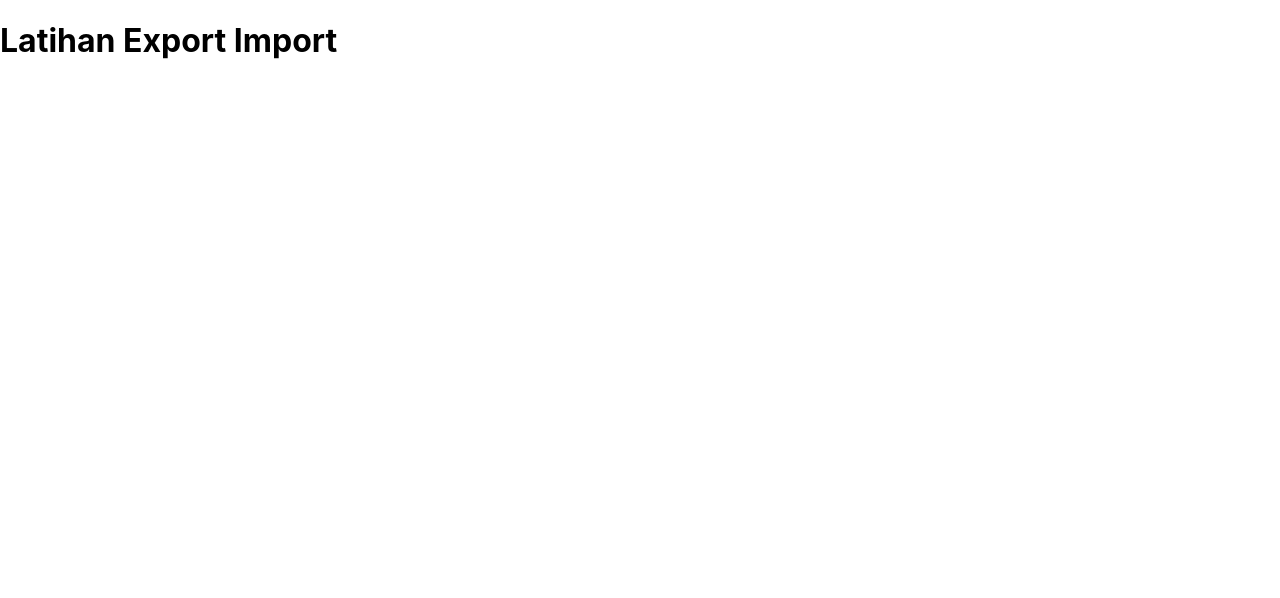
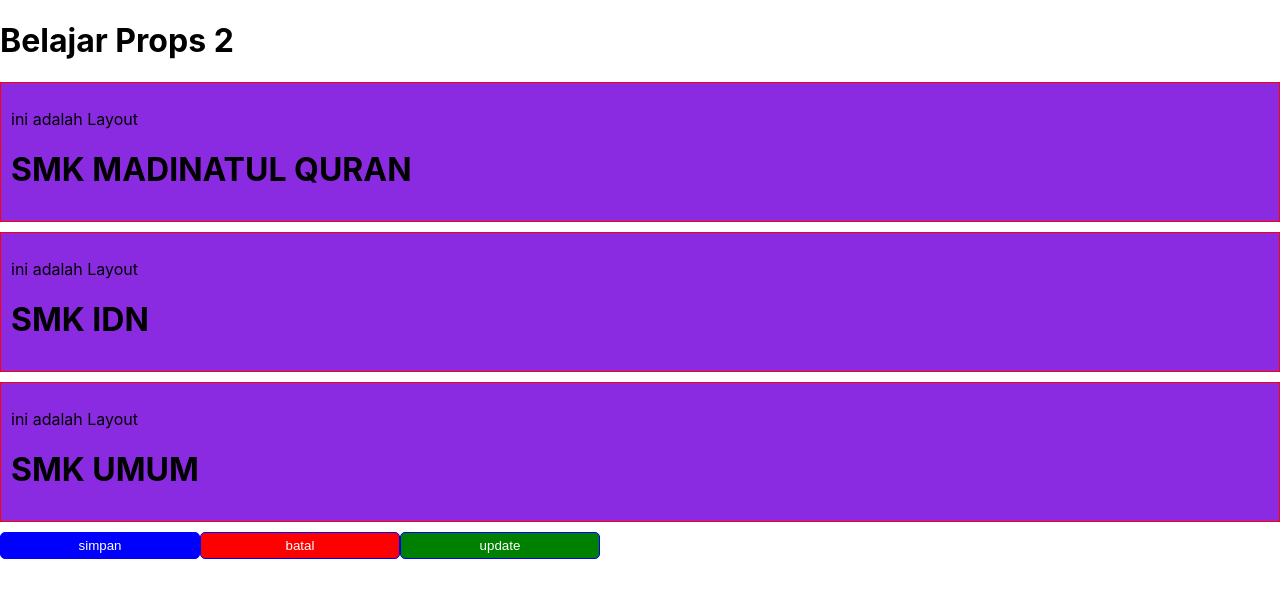
Before and after one commit to sansfathan/Belajar_React, a React (Create React App) app in the folder my-app/: page / in a window 1280 px wide. Shown: the top 598 px of the page. Built offline with nearby package versions, Linux system fonts and the light colour scheme.

Commit message:
belajar-props2

```diff
--- a/my-app/src/App.js
+++ b/my-app/src/App.js
@@ -57,13 +57,36 @@
 // export default App;
 
 import React from "react";
-
-function App () {
+import Layout from "./kpmponen baru/layout";
+import Button from "./kpmponen baru/button";
+import "./styles/styles.css"
+function App() {
   return (
     <React.Fragment>
-      <h1>Latihan Export Import</h1>
+      <h1>Belajar Props 2</h1>
+      <Layout title={"nomor 1"}>
+        <h1>SMK MADINATUL QURAN</h1>
+      </Layout>
+      <Layout title={"nomor 2"}>
+        <h1>SMK IDN</h1>
+      </Layout>
+      <Layout title={'nomor 3'}>
+        <h1>SMK UMUM</h1>
+      </Layout>
+      <Button
+        onClick={() => {
+          console.log("button in simpan")
+        }}
+        color="blue" title={'simpan'} />
+      <Button
+        onClick={() => {
+          console.log("button in batal")
+        }}
+        disabled={true}
+        title={'batal'} />
+      <Button color="green" title={"update"} />
+    </React.Fragment>
 
-    </React.Fragment>
   );
 }
 export default App;
--- /dev/null
+++ b/my-app/src/kpmponen baru/button.jsx
@@ -0,0 +1,38 @@
+import React from "react";
+
+// export default function Button({ title, color = 'red', onClick, name, id, disabled = false }) {
+//     return (
+//         <React.Fragment>
+//             <button
+//                 onClick={onClick}
+//                 name={name}
+//                 id={id}
+//                 disabled={disabled}
+//                 style={{
+//                     backgroundColor: color,
+//                 }}
+//                 className="button"
+//             >
+//                 {title}
+//             </button>
+//         </React.Fragment>
+//     );
+// }
+
+
+export default function Button({ title, color = 'red', ...props
+}) {
+    return (
+        <React.Fragment>
+            <button
+              {...props}
+                style={{
+                    backgroundColor: color,
+                }}
+                className="button"
+            >
+                {title}
+            </button>
+        </React.Fragment>
+    );
+}
--- /dev/null
+++ b/my-app/src/kpmponen baru/layout.jsx
@@ -0,0 +1,10 @@
+import React from "react";
+
+export default function Layout({children}){
+    return(
+        <div className="Layout">
+            <p>ini adalah Layout</p>
+            {children}
+        </div>
+    );
+}
--- /dev/null
+++ b/my-app/src/styles/styles.css
@@ -0,0 +1,21 @@
+.input{
+    background-color: red;
+    padding: 5px 10px;
+    border: 1px solid red;
+}
+
+.Layout{
+    border: 1px solid red;
+    padding: 10px;
+    margin-bottom: 10px;
+    background-color: blueviolet;
+
+}
+.button{
+    color: white;
+    padding: 5px 10px;
+    border: 1px solid blue;
+    cursor: pointer;
+    width: 200px;
+    border-radius: 5px;
+}
```
